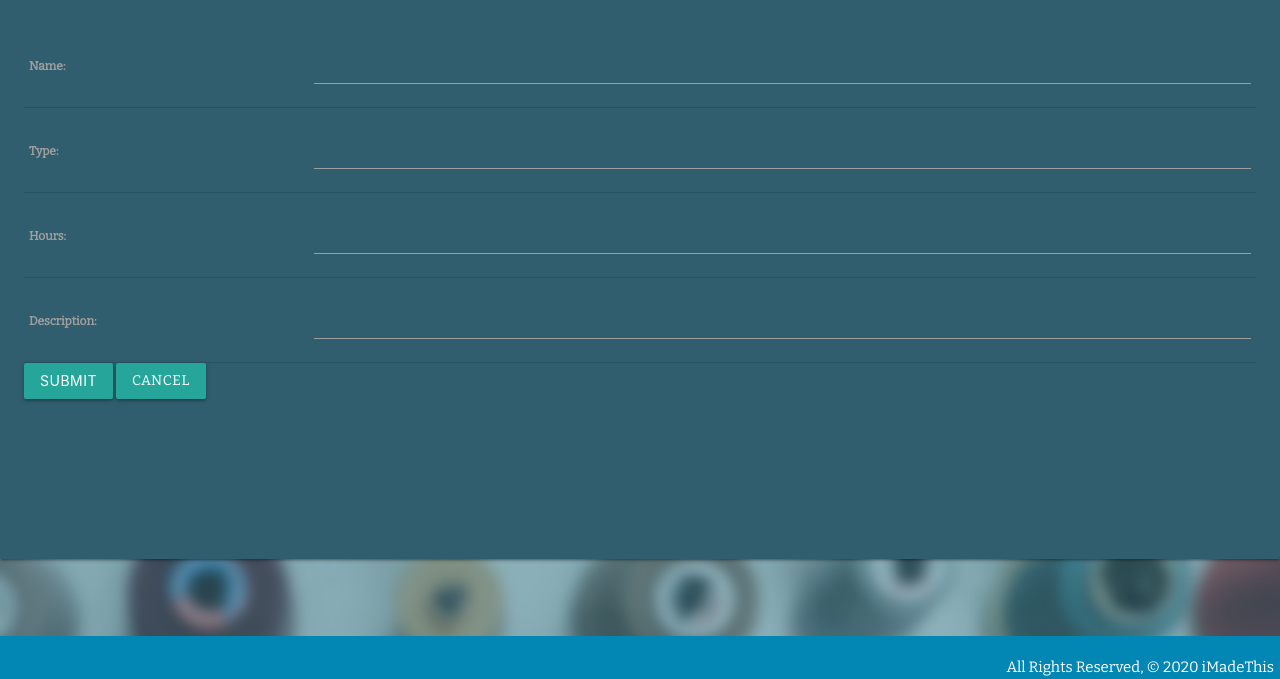
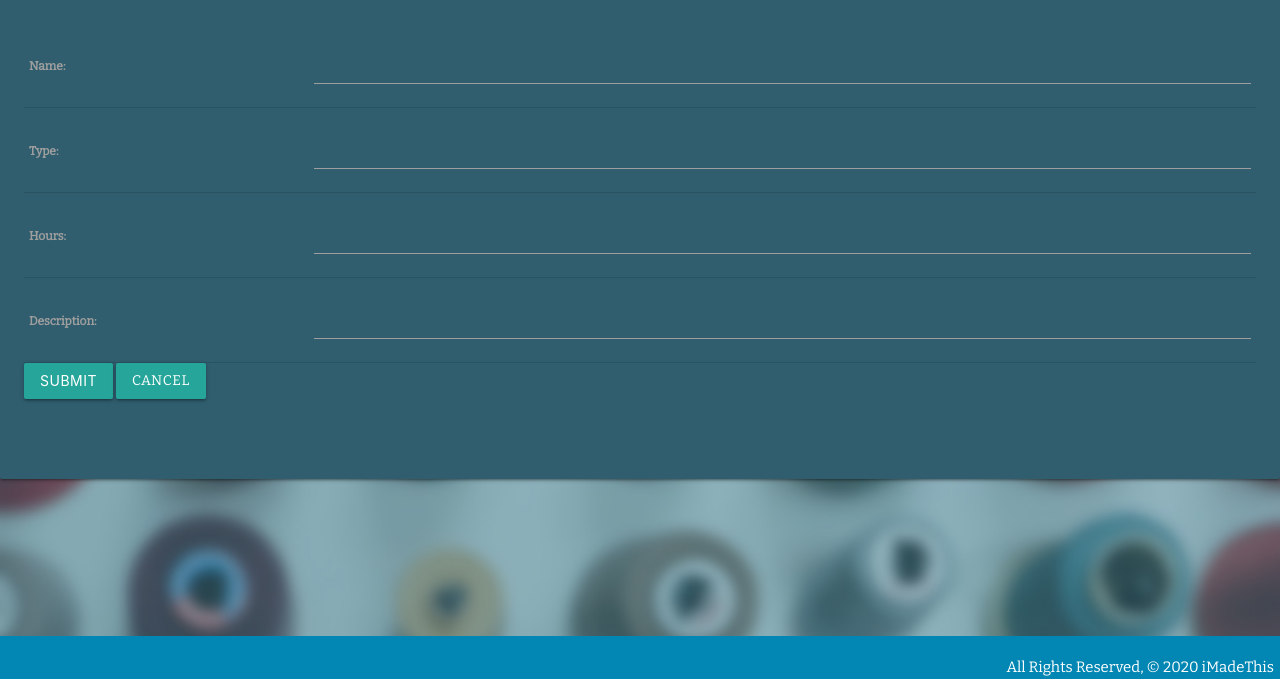
Before and after one commit to StavonJoy/iMadeThis, a Django app: page /crafts/create/ in a window 1280 px wide. Shown: the part 160-839 px from the top of the page. Run offline with Django 3.2, Linux system fonts and the light colour scheme; the visitor is signed in with stand-in values (Sample User, id 1).

Commit message:
fixes size of cards

```diff
--- a/main_app/static/css/style.css
+++ b/main_app/static/css/style.css
@@ -40,12 +40,13 @@ footer.page-footer {
 
 .card {
   margin-top: 15px;
-  height: 70vh;
+  height: 60vh;
 }
 
 main {
   min-height: calc(100vh - 97px);
 }
+
 #mat, #about {
   height: auto;
 }
```
